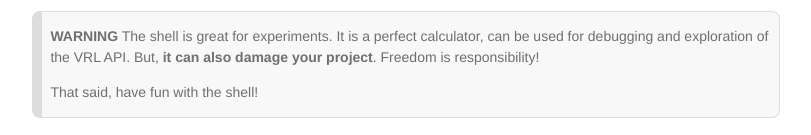
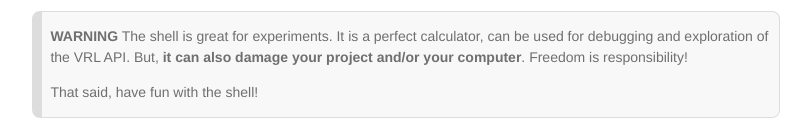
Before and after one commit to miho/VRL-Documentation, a plain HTML site: page vrl-studio/using-the-shell.html in a window 1280 px wide. Shown: the part 630-765 px from the top of the page, without its empty margins (234-1045 px from the left). Drawn offline with Linux system fonts and the light colour scheme.

```diff
--- a/vrl-studio/using-the-shell.html
+++ b/vrl-studio/using-the-shell.html
@@ -35,7 +35,7 @@
 <p>The shell is an interactive command line interface that allows to control VRL-Studio.</p>
 
 <blockquote>
-<p><strong>WARNING</strong> The shell is great for experiments. It is a perfect calculator, can be used for debugging and exploration of the VRL API. But, <strong>it can also damage your project</strong>. Freedom is responsibility! </p>
+<p><strong>WARNING</strong> The shell is great for experiments. It is a perfect calculator, can be used for debugging and exploration of the VRL API. But, <strong>it can also damage your project and/or your computer</strong>. Freedom is responsibility! </p>
 
 <p>That said, have fun with the shell!</p>
 </blockquote>
```
Also changed, not shown: 1 other file.
